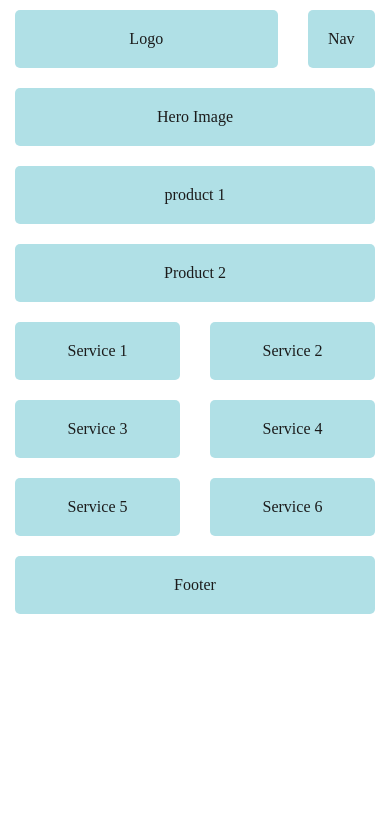
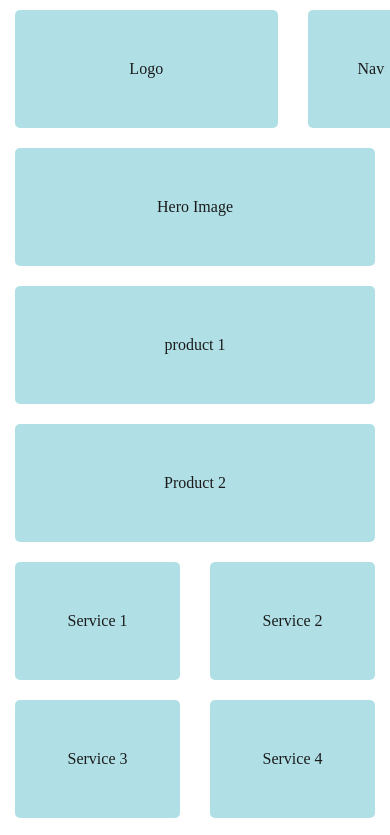
Before and after one commit to adilyantizhanov0606/yantizhanov_adil_practice_scaffold_hw2, a plain HTML site: page index.html in a window 390 px wide. Shown: the top 835 px of the page. Drawn offline with Linux system fonts and the light colour scheme.

Commit message:
Tablet grid and box settings
Tablet grid was implemented and box padding was changed.

```diff
--- a/css/grid.css
+++ b/css/grid.css
@@ -30,7 +30,7 @@
    background-color: powderblue;
    color: rgb(27, 27, 27);
    border-radius: 5px;
-   padding: 20px;
+   padding: 50px;
    text-align: center;
    margin-top: 10px;
    margin-bottom:10px;
--- a/index.html
+++ b/index.html
@@ -18,36 +18,37 @@
             </nav>
         </header>
     <main class="grid-con center-grid-con">
-        <div id="main-hero" class="box col-span-full">
+        <div id="main-hero" class="box col-span-full m-col-span-full">
             <p>Hero Image</p>
         </div>
-        <div id="main-product1" class="box col-span-full ">
+        <div id="main-product1" class="box col-span-full m-col-span-6">
             <p>product 1</p>
         </div>
-        <div id="main-product2" class="box col-span-full ">
+        <div id="main-product2" class="box col-span-full m-col-span-6">
             <p>Product 2</p>
         </div>
-        <div id="main-service1" class="box col-span-2">
+        <div id="main-service1" class="box col-span-2 m-col-span-4">
             <p>Service 1</p>
         </div>
-        <div id="main-service2" class="box col-span-2">
+        <div id="main-service2" class="box col-span-2 m-col-span-4">
             <p>Service 2</p>
         </div>
-        <div id="main-service3" class="box col-span-2">
+        <div id="main-service3" class="box col-span-2 m-col-span-4">
             <p>Service 3</p>
         </div>
-        <div id="main-service4" class="box col-span-2">
+        <div id="main-service4" class="box col-span-2 m-col-span-4">
             <p>Service 4</p>
         </div>
-        <div id="main-service5" class="box col-span-2">
+        <div id="main-service5" class="box col-span-2 m-col-span-4">
             <p>Service 5</p>
         </div>
-        <div id="main-service6" class="box col-span-2">
+        <div id="main-service6" class="box col-span-2 m-col-span-4">
             <p>Service 6</p>
         </div>
-        <div id="main-footer" class="box col-start-1 col-end-5">
-                <p>Footer</p>
+         <div id="main-footer" class="box col-span-full m-col-span-full">
+            <p>Footer</p>
         </div>
+
     </main>
         <script src="js/main.js"></script>
     </body>
```
